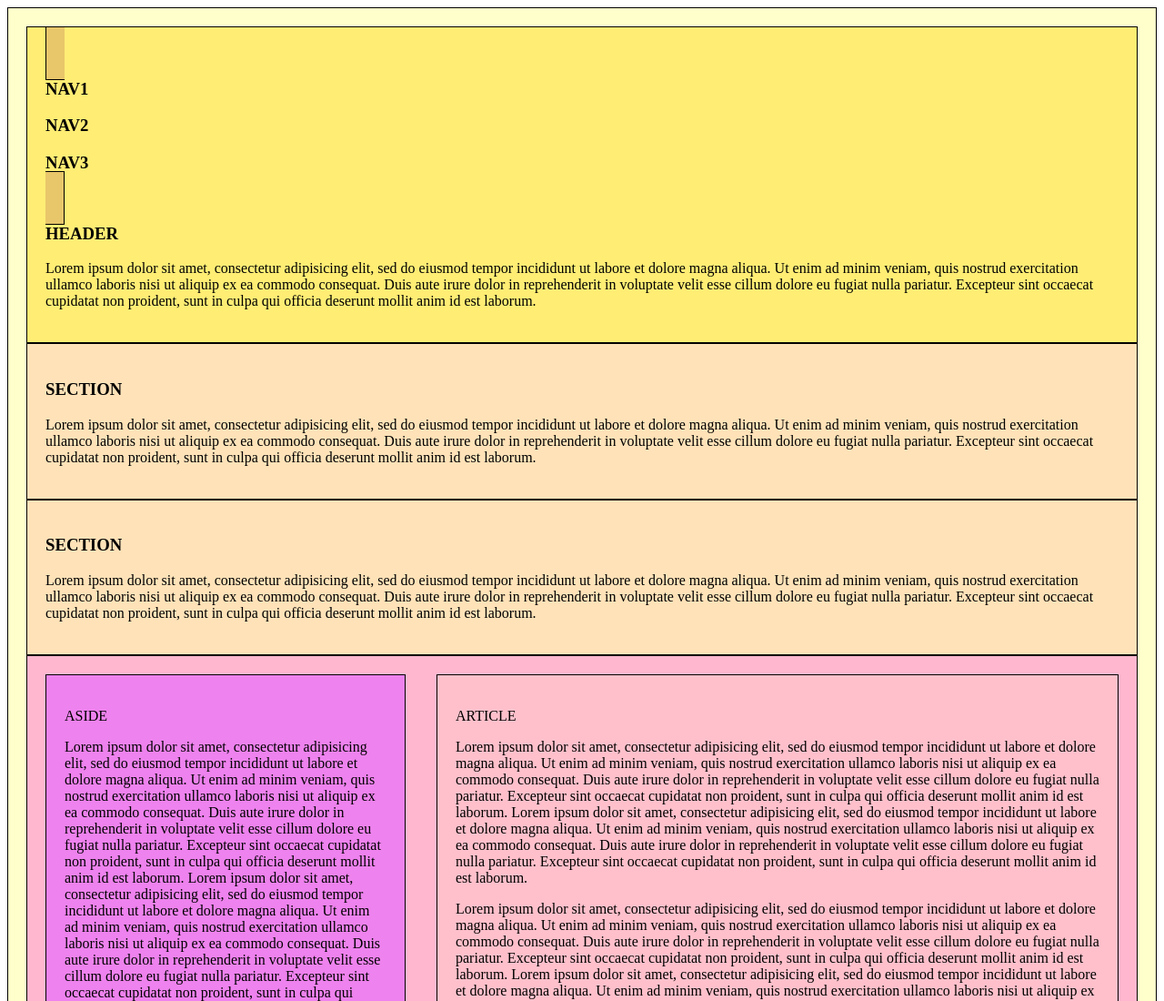
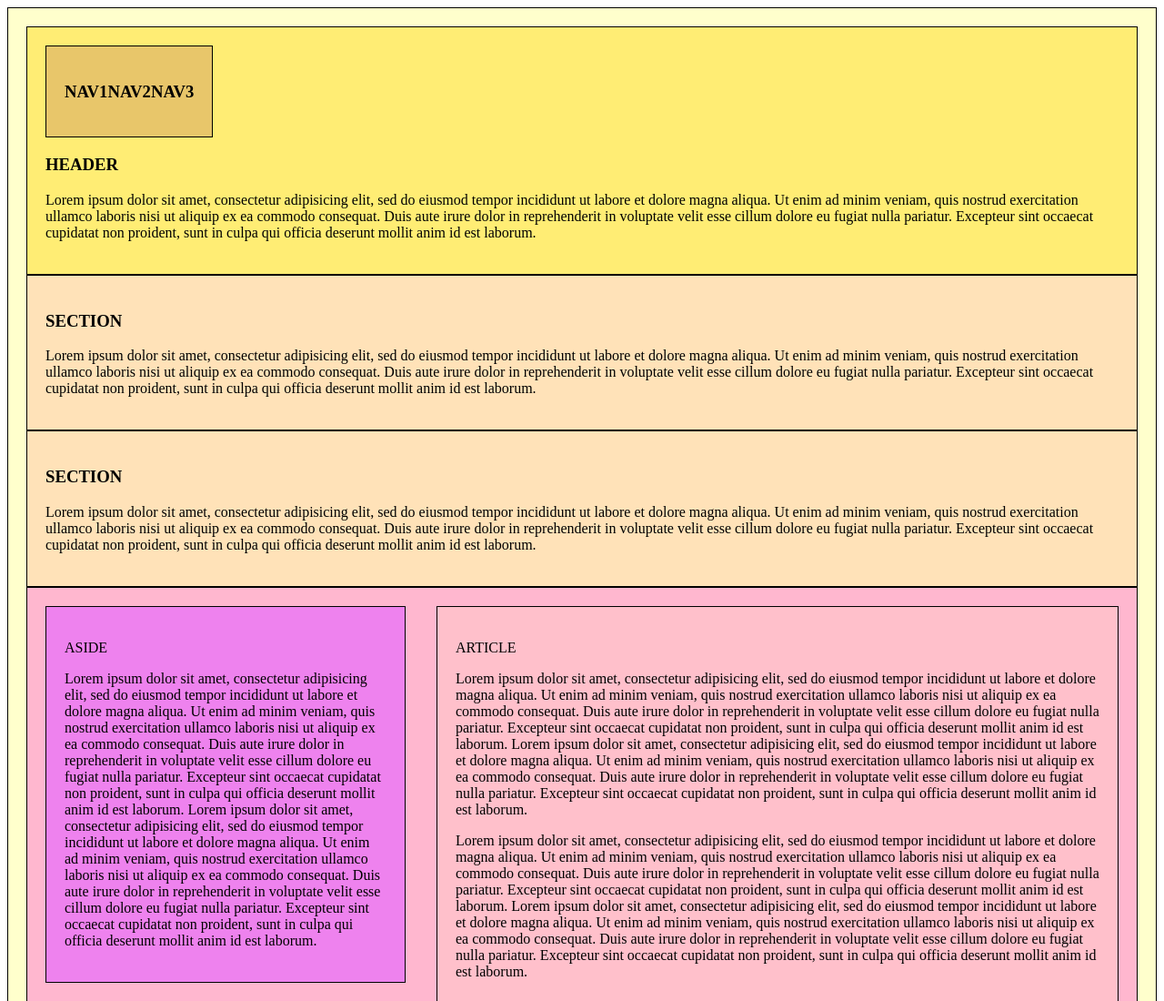
Before and after one commit to jestazlab/jestazlab.github.io, a plain HTML site: page unit-7/index.html in a window 1280 px wide. Shown: the top 1100 px of the page at 91% size. Drawn offline with Linux system fonts and the light colour scheme.

Commit message:
Update style.css

```diff
--- a/unit-7/css/style.css
+++ b/unit-7/css/style.css
@@ -10,7 +10,7 @@ nav {
 	background-color: #E8C66A;
     border: 1px black solid;
     padding: 20px;
-    display: inline;
+    display: inline-flex;
 
 }
 aside {
```
